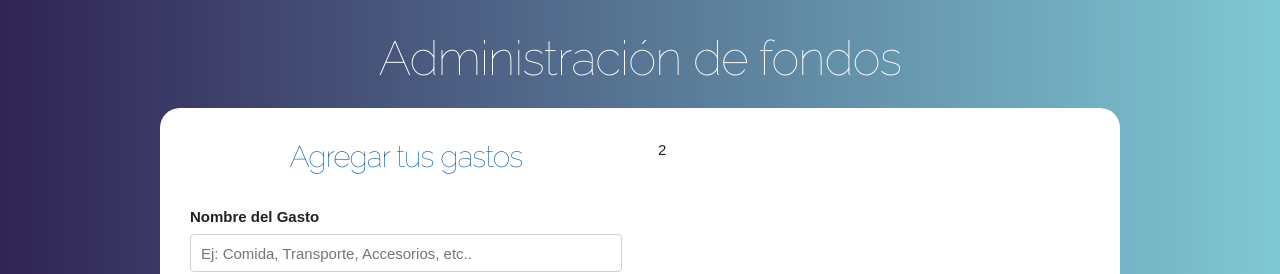
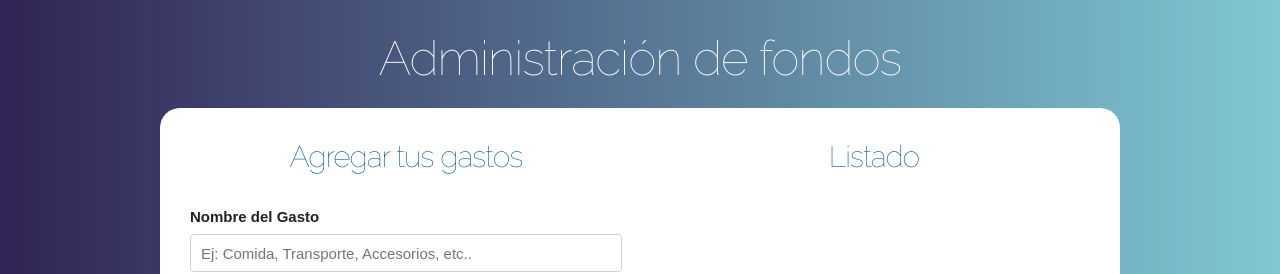
Before and after one commit to tomasgz7/CodeChallenge-ADF, a React (Create React App) app: page / in a window 1280 px wide. Both pictures are taken after typing "5" into the empty fields and a click on the input "Registrar". Shown: the top 274 px of the page. Built offline with nearby package versions, Linux system fonts and the light colour scheme.

Commit message:
Mostrando los gastos en el Listado luego de agregarlos.

```diff
--- a/src/App.js
+++ b/src/App.js
@@ -1,6 +1,8 @@
 import React, {useState} from 'react';
 import Pregunta from './components/Pregunta';
 import Formulario from './components/Formulario';
+import Listado from './components/Listado';
+
 
 function App() {
 
@@ -39,7 +41,9 @@
               />
          </div>
           <div className='one-half column'>
-                2
+                <Listado
+                  gastos={gastos}
+                />
          </div>
 
       </div>
--- /dev/null
+++ b/src/components/Gasto.js
@@ -0,0 +1,15 @@
+import React from 'react';
+
+const Gasto = ({gasto}) => (
+    <li className='gastos'>
+        <p>
+            {gasto.nombre}
+
+            <span className='gasto'>$ {gasto.cantidad}</span>
+        </p>
+
+    </li>
+ );
+
+
+export default Gasto;
--- /dev/null
+++ b/src/components/Listado.js
@@ -0,0 +1,17 @@
+import React from 'react';
+import Gasto from './Gasto';
+
+
+const Listado = ({gastos}) => (
+    <div className='gastos-realizados'>
+        <h2>Listado</h2>
+        {gastos.map( gasto => (
+            <Gasto
+                key={gasto.id}
+                gasto={gasto}
+            />
+        ))}
+    </div>
+);
+
+export default Listado;
```
